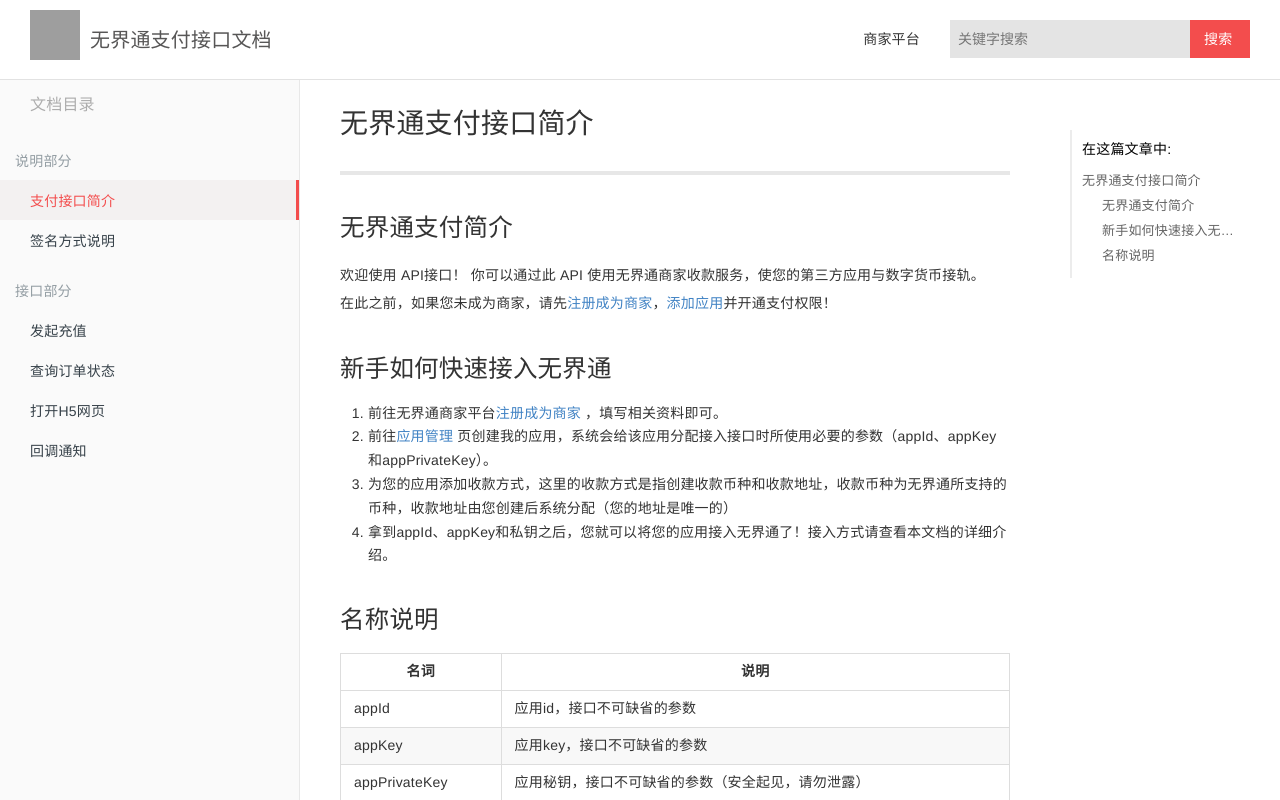
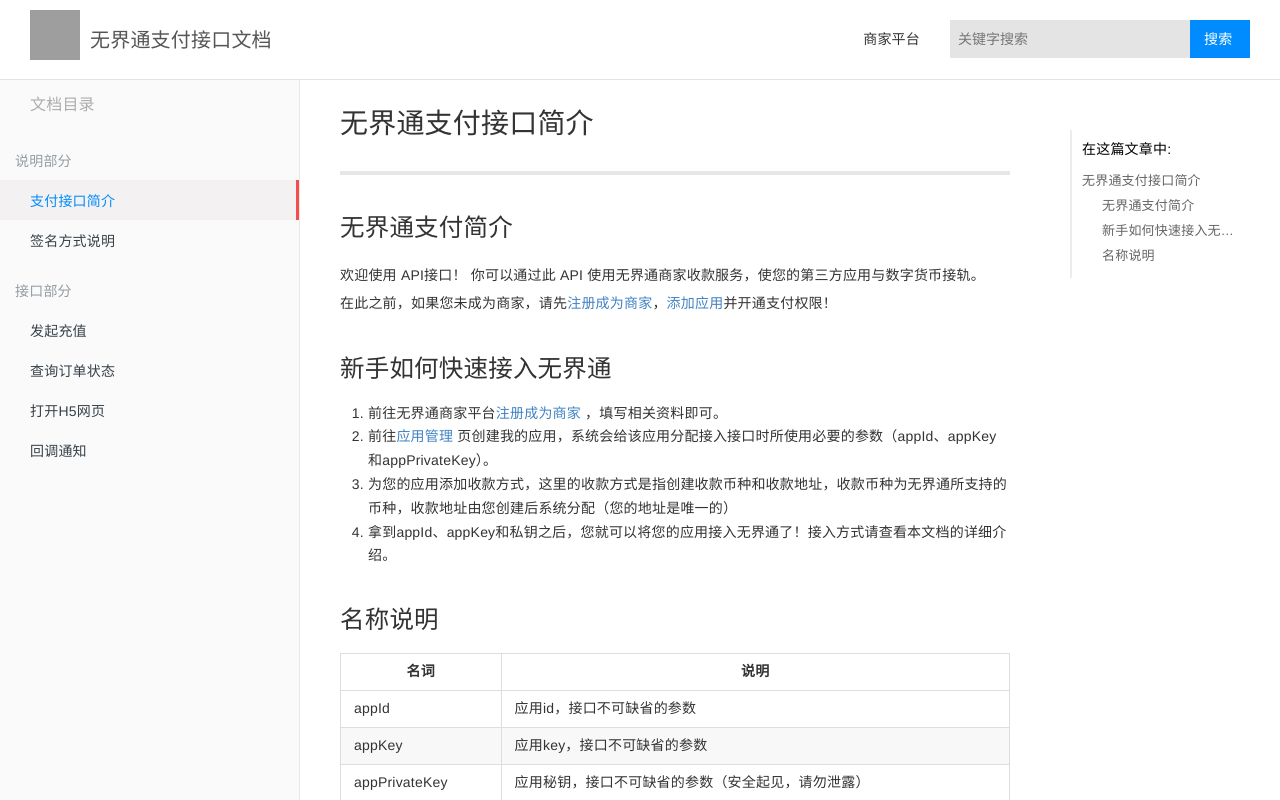
Before and after one commit to cocoyes/wjt-doc, a plain HTML site: page index.html in a window 1280 px wide. Drawn offline with Linux system fonts and the light colour scheme; grey boxes are pictures that could not be loaded; a script that the page names is missing.

Commit message:
deploy002

```diff
--- a/gitbook/gitbook-plugin-theme-fexa/fexa.css
+++ b/gitbook/gitbook-plugin-theme-fexa/fexa.css
@@ -58,7 +58,7 @@ body {
 }
 
 .book-summary ul.summary li.active>a {
-  color: #f34d4d;
+  color: #008cff;
   text-decoration: none;
 }
 
@@ -77,7 +77,7 @@ body {
   margin: 10px 0;
   padding: 0;
   border: none;
-  background: #f34d4d;
+  background: #008cff;
   user-select: none;
 }
 
```
